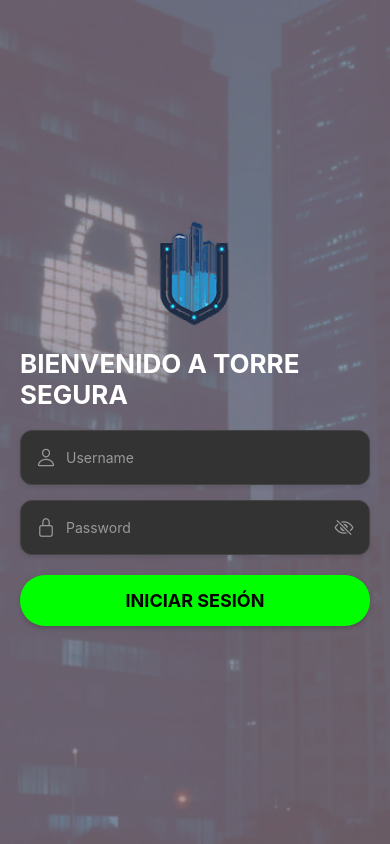
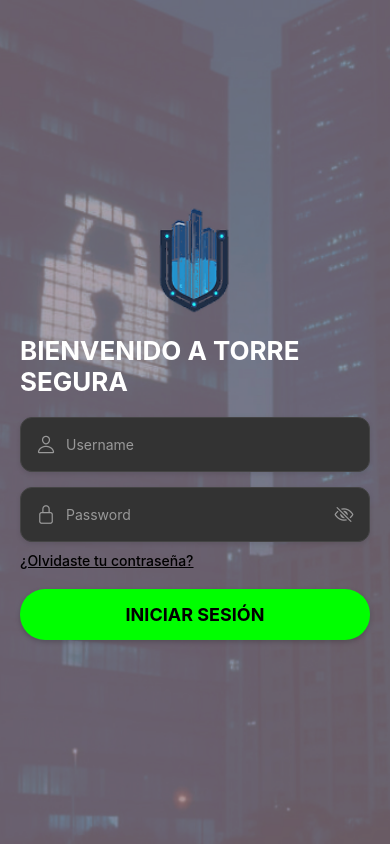
Before and after one commit to PabloPachecoB/TorreSeguraApp, a React Native app: screen /Login in a window 390 px wide. Built offline with nearby package versions, Linux system fonts and the light colour scheme.

Commit message:
cambios recientes

```diff
--- a/screens/LoginScreen.js
+++ b/screens/LoginScreen.js
@@ -171,7 +171,6 @@ export default function LoginScreen({ navigation }) {
                 borderWidth: 1.5,
                 padding: 10,
                 borderRadius: 10,
-              marginBottom: 10,
               }}
             >
               <Text style={{ color: "#FFF", textAlign: "center", fontWeight: "600" }}>
@@ -179,6 +178,22 @@ export default function LoginScreen({ navigation }) {
               </Text>
             </View>
           )}
+<TouchableOpacity
+            onPress={() => { }}
+            style={{marginTop: -10 }}
+            activeOpacity={0.7}
+          >
+            <Text
+              style={{
+                color: "#FFFFF",
+                fontSize: 14,
+                textDecorationLine: "underline",
+                fontWeight: "500"
+              }}
+            >
+              ¿Olvidaste tu contraseña?
+            </Text>
+          </TouchableOpacity>
 
           <TouchableOpacity
             style={{
@@ -191,6 +206,7 @@ export default function LoginScreen({ navigation }) {
               shadowRadius: 5,
               elevation: 3,
               opacity: loading ? 0.6 : 1,
+              marginTop: 20,
             }}
             activeOpacity={0.7}
             onPress={handleLogin}
```
Lines whose indentation alone changed are shown as unchanged.
